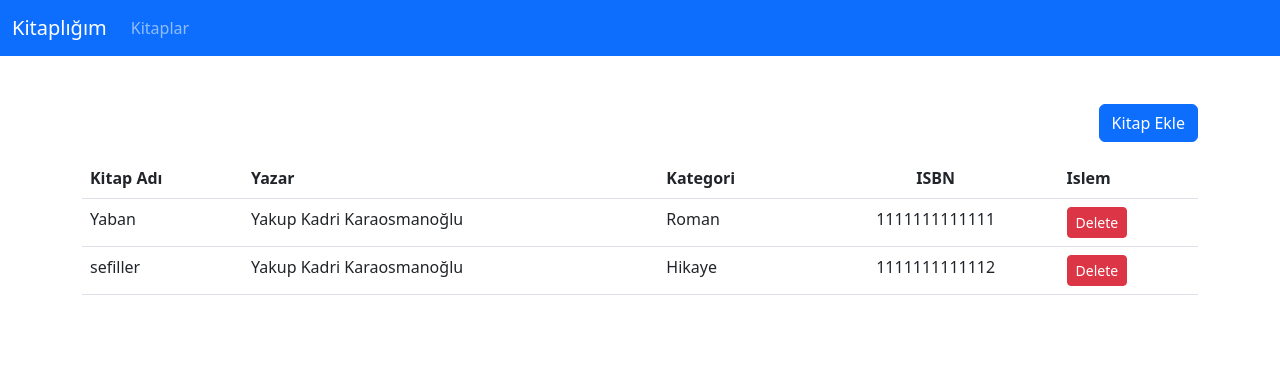
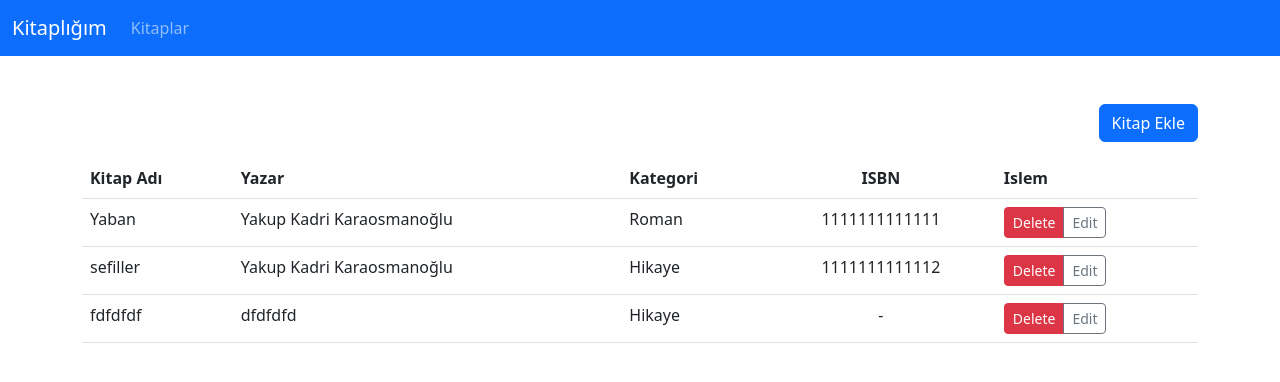
Before and after one commit to muratavci05/react-library, a React (Create React App) app: page / in a window 1280 px wide. Shown: the top 382 px of the page. Built offline with nearby package versions, Linux system fonts and the light colour scheme; data requests are answered from the project's data file.

Commit message:
edit add

```diff
--- a/db.json
+++ b/db.json
@@ -12,6 +12,13 @@
       "name": "sefiller",
       "author": "Yakup Kadri Karaosmanoğlu",
       "isbn": "1111111111112",
+      "categoryId": "2"
+    },
+    {
+      "id": 1663435763752,
+      "name": "fdfdfdf",
+      "author": "dfdfdfd",
+      "isbn": "",
       "categoryId": "2"
     }
   ],
--- a/src/App.js
+++ b/src/App.js
@@ -8,6 +8,7 @@ import {
 
 import AddBook from "./pages/AddBook";
 import AddBookForm from "./components/AddBookForm";
+import EditBook from "./pages/EditBook";
 
 
 
@@ -17,9 +18,10 @@ function App() {
   return (
     <BrowserRouter>
       <Routes>
-          <Route path="/" element={<Home/>}/>
-          <Route path="/add-book" element={<AddBook />}/>
-          <Route path="/AddBookform" element={<AddBookForm/>}/>
+          <Route path="/" element={<Home/>} />
+          <Route path="/add-book" element={<AddBook />} />
+          <Route path="/edit-book/:bookId" element={<EditBook />} />
+          <Route path="/AddBookform" element={<AddBookForm />} />
       </Routes>
   </BrowserRouter>
   );
--- a/src/components/ListBooks.js
+++ b/src/components/ListBooks.js
@@ -90,7 +90,10 @@ const ListBooks=(props)=>{
                             <div className="btn-group" role="group" >
                             <button type="button"
                             className="btn btn-outline btn-danger btn-sm"
-                            onClick={()=>deleteBook(book.id)}>Delete</button>
+                            onClick={()=>deleteBook(book.id)}>
+                        Delete</button>
+                        <Link to={`edit-book/${book.id}`}
+                        className="btn btn-sm btn-outline-secondary">Edit</Link>
 
                             </div>
                         </td>
--- /dev/null
+++ b/src/pages/EditBook.js
@@ -0,0 +1,31 @@
+import React,{useEffect,useState} from "react";
+
+import Header from "../components/Header";
+
+import { useParams } from "react-router-dom";
+import axios from "axios";
+
+const EditBook = (props)=> {
+    const params = useParams();
+    console.log("param", params);
+
+    useEffect(()=>{
+        axios
+        .get(`http://localhost:3004/books/${params.bookId}`)
+        .then(res=>{
+            console.log(res)
+        })
+        .catch(err=>console.log(err));
+    },[]);
+
+    return(
+        <div>
+            <Header/>
+            <h1>Edit Book</h1>
+
+
+        </div>
+    );
+};
+
+export default EditBook;
```
